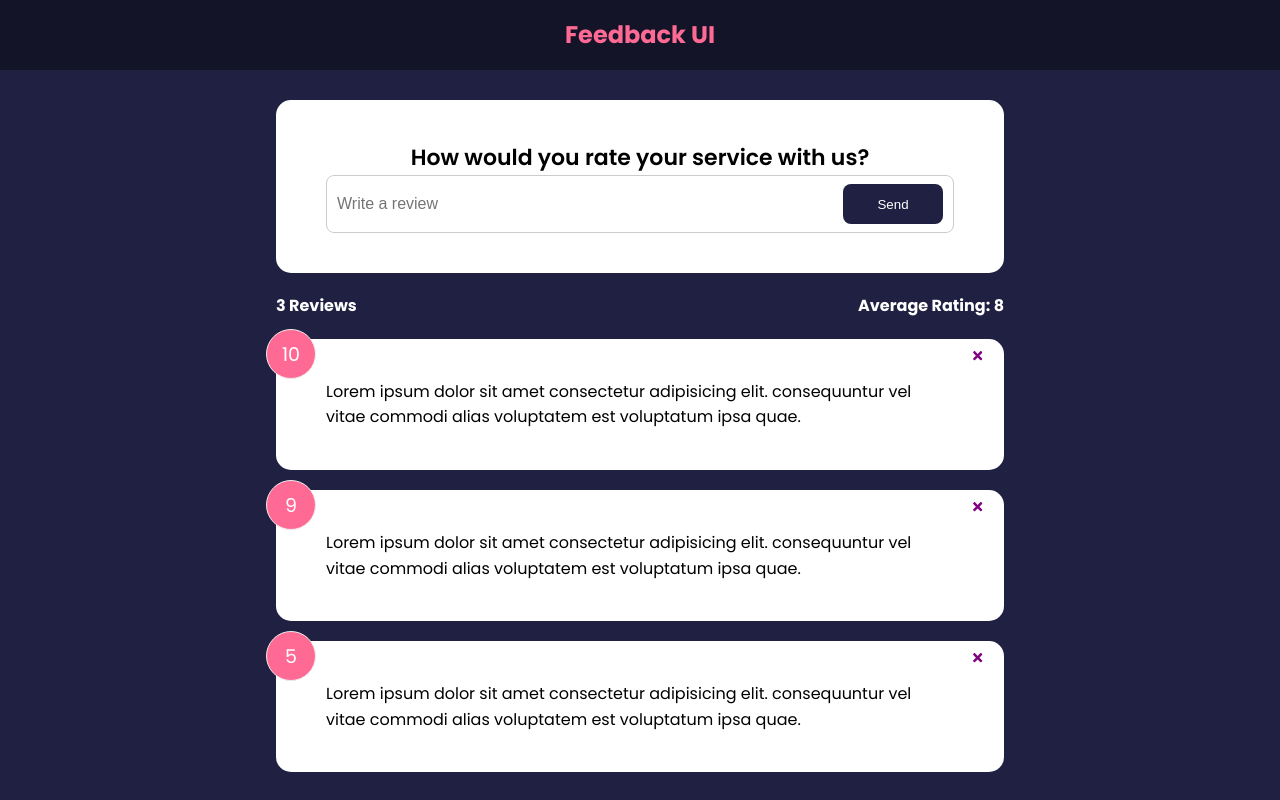
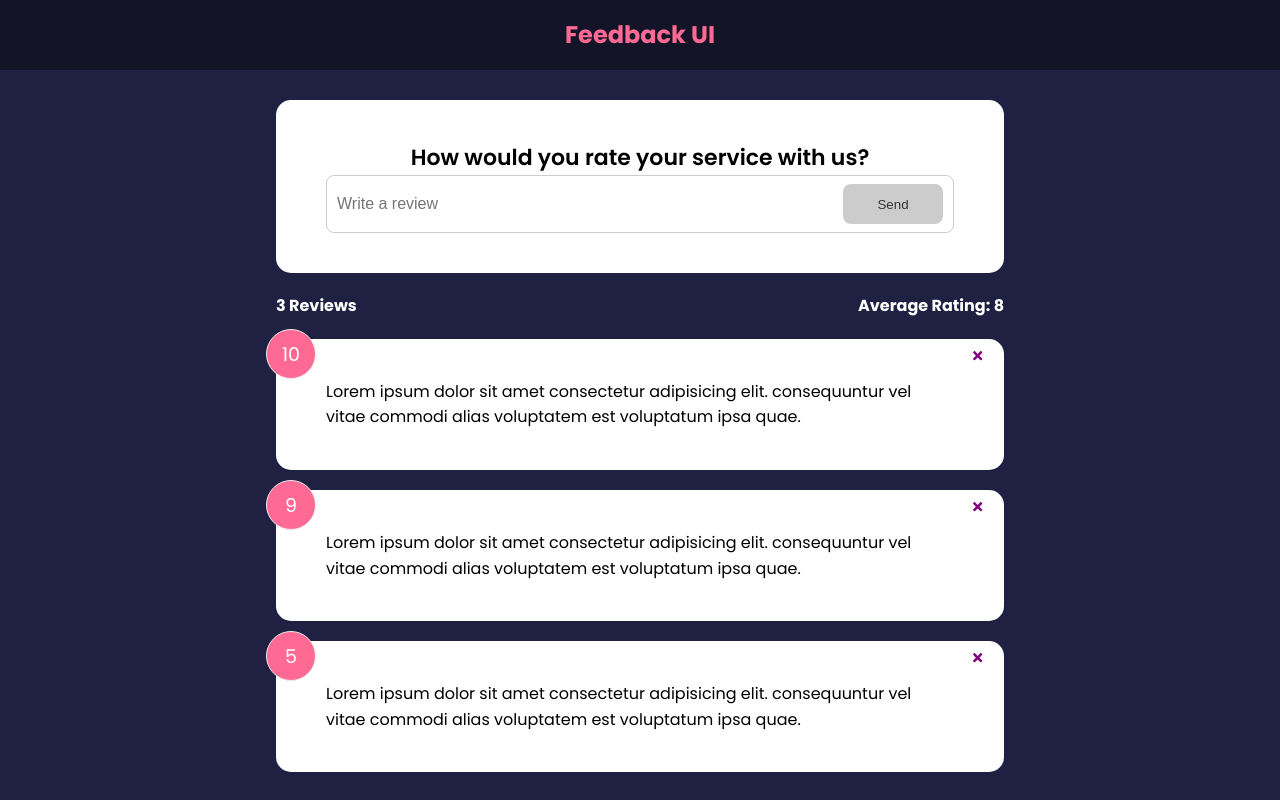
Before and after one commit to SilvesterSpath/Feedback_app, a React (Create React App) app: page / in a window 1280 px wide. Built offline with nearby package versions, Linux system fonts and the light colour scheme.

Commit message:
disable button

```diff
--- a/src/components/FeedbackForm.jsx
+++ b/src/components/FeedbackForm.jsx
@@ -5,10 +5,19 @@ import Button from "../shared/Button"
 
 function FeedbackForm() {
   const [text, setText] = useState('')
+  const [btnDisabled, setBtnDisables] = useState(true)
+  const [message, setMessage] = useState('')
 
   const handleTextChange = (e)=>{
+    if (text.length >= 10 || text.length <= 1){
+      setBtnDisables(false)
+      setMessage(null)
+    } else {
+      setBtnDisables(true)
+      setMessage('Please write at least 10 chars')
+    }
+
     setText(e.target.value)
-    console.log(text);
   }
 
   return (
@@ -18,8 +27,9 @@ function FeedbackForm() {
         {/* @TODO - rating select component */}
         <div className="input-group">
           <input type="text" placeholder="Write a review" value={text} onChange={(e)=> handleTextChange(e)}/>
-          <Button type="submit" >Send</Button>
+          <Button type="submit" isDisabled={btnDisabled} >Send</Button>
         </div>
+        {message && <div className="message">{message}</div>}
       </form>
     </Card>
   )
```
